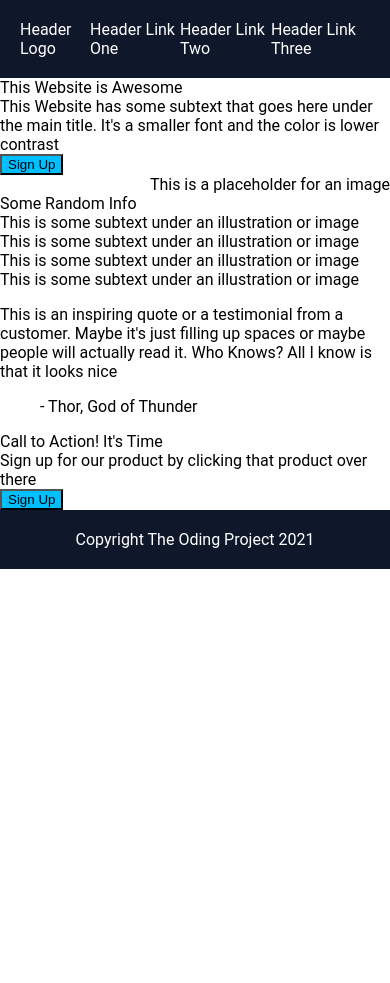
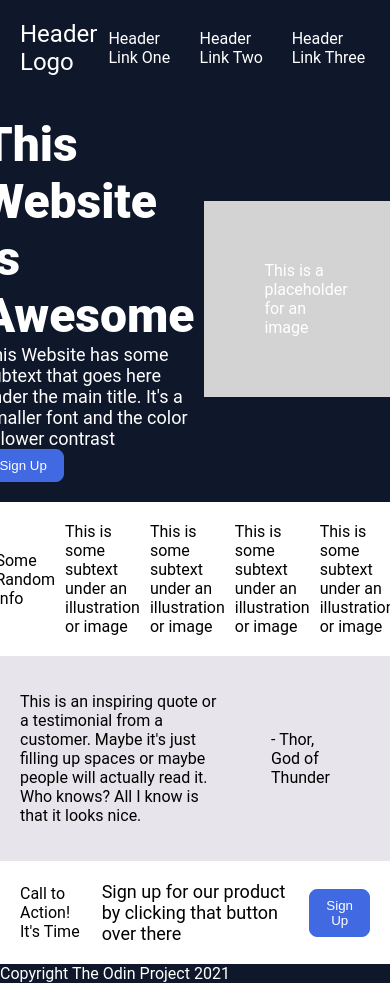
Before and after one commit to vishwam05/Landing_Page, a plain HTML site: page index.html in a window 390 px wide. Before the commit the page ends 844 px from the top, so only its background shows below. Drawn offline with Linux system fonts and the light colour scheme.

Commit message:
Resolved merge conflicts Outline Done Responsive Holy Grail: Clarify self check points (#609) Test Not all rows would grow taller on narrowing.

```diff
--- a/index.html
+++ b/index.html
@@ -8,57 +8,61 @@
 </head>
 <body>
 
-<div class="header">
+<!-- Header -->
 
-  <div class="left-text">
-  <div class="Logo">Header Logo</div>
+<header class="header">
+  <div class="header-left">
+  <div class="logo">Header Logo</div>
     </div>
-
-  <div class="right-text">
+  <nav class="header-right">
   <div class="link">Header Link One</div>
   <div class="link">Header Link Two</div>
   <div class="link">Header Link Three</div>
-    </div>
-</div>
+    </nav>
+</header>
 
-<div class="container">
+<!-- Main Content -->
+<main class="container">
 
-  <div class="layer-one">
-    <div class="left-text">
-      <div class="title>">This Website is Awesome</div>
+<!-- Layer One: Hero Section -->
+  <section class="layer-one">
+    <div class="content-left">
+      <div class="title">This Website is Awesome</div>
       <div class="text">This Website has some subtext that goes here under the
         main title. It's a smaller font and the color is lower contrast</div>
       <button>Sign Up</button>
     </div>
-    <div class="right-text">
-      <div class="text">This is a placeholder for an image</div>
+    <div class="content-right">
+      <div class="text-placeholder">This is a placeholder for an image</div>
     </div>
-  </div>
+  </section>
 
-  <div class="layer-two">
-    <div class="title">Some Random Info</div>
-    <div class="box">This is some subtext under an illustration or image</div>
-    <div class="box">This is some subtext under an illustration or image</div>
-    <div class="box">This is some subtext under an illustration or image</div>
-    <div class="box">This is some subtext under an illustration or image</div>
-  </div>
+  <!-- Layer Two: Info Boxes -->
+  <section class="layer-two">
+    <div class="title-2">Some Random Info</div>
+    <div class="info-box">This is some subtext under an illustration or image</div>
+    <div class="info-box">This is some subtext under an illustration or image</div>
+    <div class="info-box">This is some subtext under an illustration or image</div>
+    <div class="info-box">This is some subtext under an illustration or image</div>
+  </section>
 
-  <div class="layer-three">
-    <p> This is an inspiring quote or a testimonial from a customer. Maybe it's
-      just filling up spaces or maybe people will actually read it. Who Knows?
-      All I know is that it looks nice</p>
-    <blockquote> - Thor, God of Thunder </blockquote>
-  </div>
+    <!-- Layer Three: Quote Section -->
+  <section class="layer-three">
+    <p class="quote">This is an inspiring quote or a testimonial from a customer. Maybe it's just filling up spaces or maybe people will actually read it. Who knows? All I know is that it looks nice.</p>
+    <blockquote class="attribution">- Thor, God of Thunder</blockquote>
+  </section>
 
-  <div class="layer-four">
+  <!-- Layer Four: Call to Action -->
+  <section class="layer-four">
     <div class="heading">Call to Action! It's Time</div>
-    <div class="text"> Sign up for our product by clicking that product over there</div>
+    <div class="text">Sign up for our product by clicking that button over there</div>
     <button>Sign Up</button>
-  </div>
-</div>
+  </section>
+
+</main>
 
 <div class="footer">
-  <div>Copyright The Oding Project 2021</div>
+  <div>Copyright The Odin Project 2021</div>
 </div>
 </body>
 </html>
--- a/style.css
+++ b/style.css
@@ -6,44 +6,103 @@ body {
     overflow: auto;
     font-family: "Roboto", sans-serif;
 }
+button {
+  cursor: pointer;
+  padding: 8px 16px;
+  border-radius: 8px;
+    background: royalblue;
+  border: 1px solid royalblue;
+  color: white;
+}
+
+/* <--HEADER--> */
 
 .header {
     background-color: #0f172a;
     color: white;
 }
 
+/* <--MAIN BODY--> */
+
+.layer-one {
+    background-color: #0f172a;
+    color: white;
+}
+
+.title {
+    font-size: 48px;
+    font-weight: 900;
+}
+
+.text {
+    font-size: 18px;
+}
+
+.layer-three {
+    background-color: #e7e5eb;
+}
+
+.footer {
+    background-color: #0f172a;
+    color: white;
+}
 
 
-button {
-    background-color: deepskyblue;
-}
+
+
 
 /* FLEXBOX */
 
-
-
+/* <--HEADER--> */
 .header {
     display: flex;
     padding: 20px;
-
-}
-
-.left-text {
-    align-content: center;
-    justify-content: center;
-}
-
-.right-text {
-    display: flex;
-    justify-content: flex-end;
     align-items: center;
 
 }
 
+.header-left {
+    display: flex;
+    font-size: 24px;
+}
+
+.header-right {
+    display: flex;
+    gap: 20px;
+    margin-left: auto;
+}
+
+/* <--MAIN BODY--> */
+
+.container {
+    display: flex;
+    flex-direction: column;
+    flex: 1;
+}
+
+.layer-one, .layer-two, .layer-three, .layer-four {
+    display: flex;
+    padding: 20px;
+    align-items: center;
+    gap: 10px;
+    justify-content: center;
+}
+
+
+.text-placeholder{
+    display: flex;
+    padding: 60px;
+    background-color: lightgray ;
+}
+
+
+
+}
+/* <--FOOTER--> */
+
 .footer {
     display: flex;
     padding: 20px;
-    background-color: #0f172a;
-    color: white;
+    align-items: center;
     justify-content: center;
 }
```
